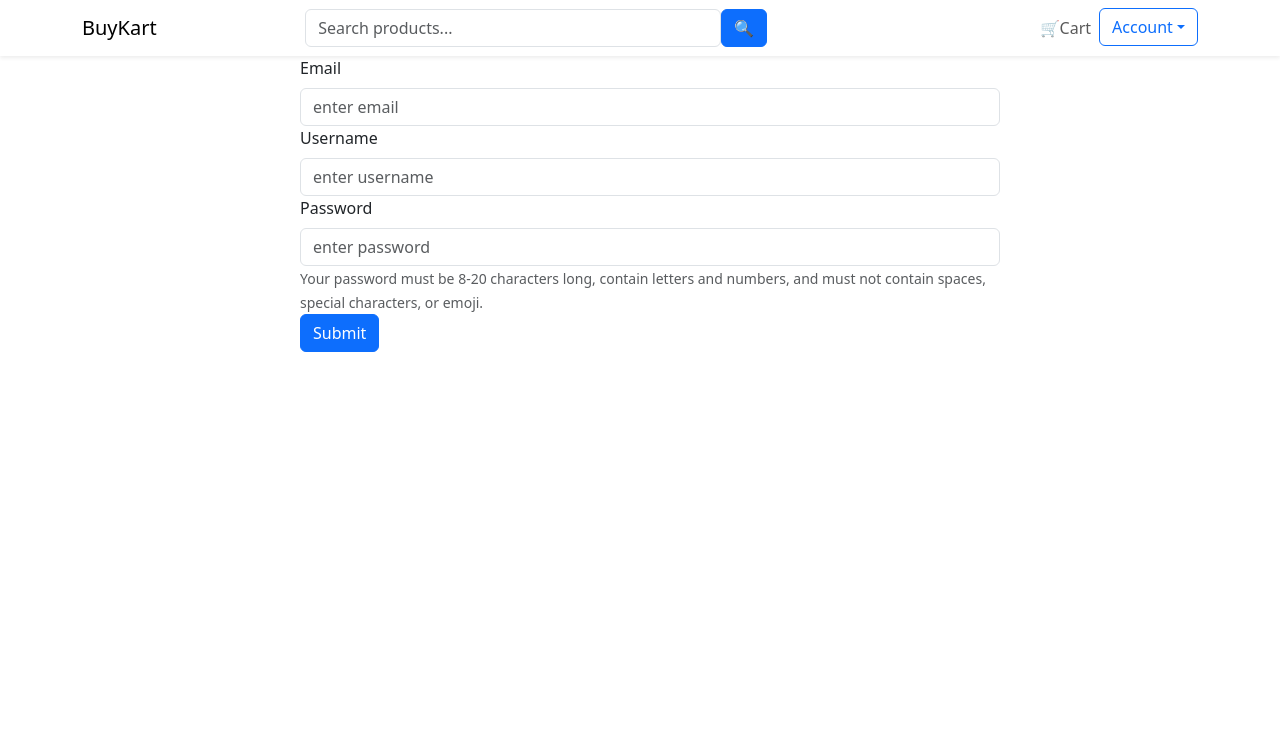
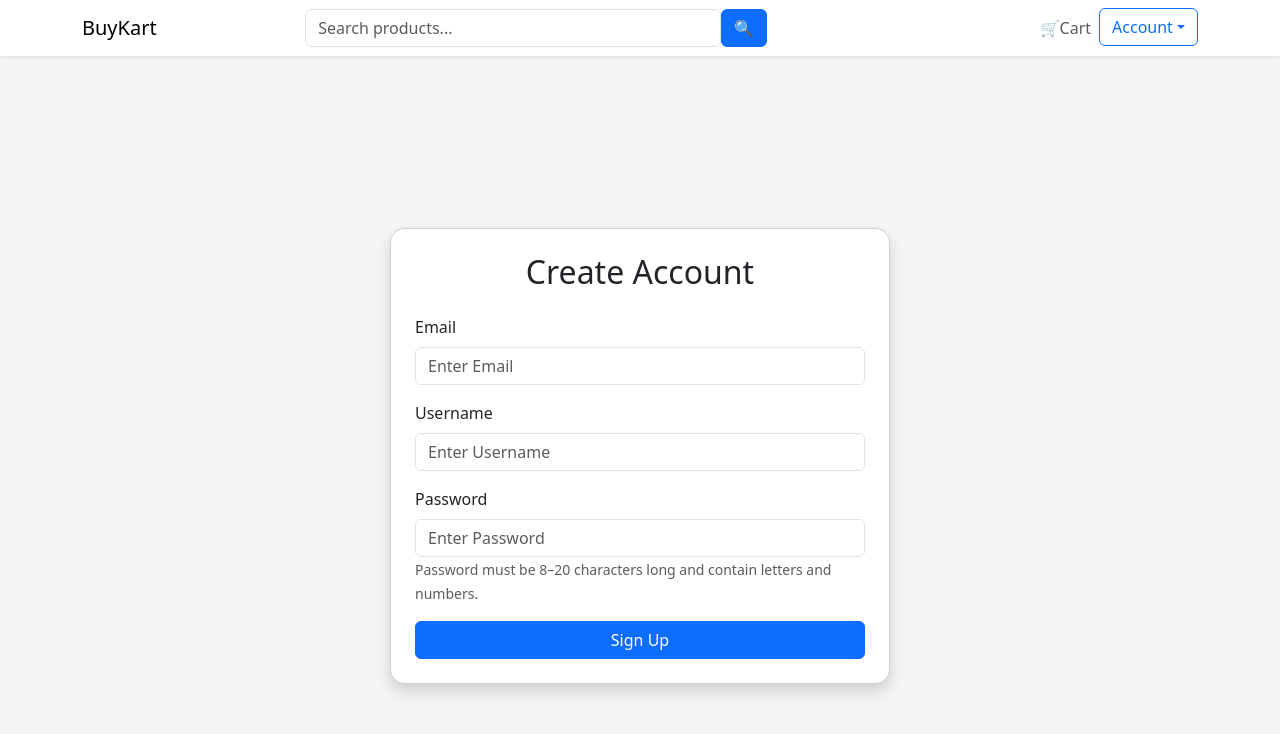
Before and after one commit to nabiya05/BuyKart, a React (Vite) app in the folder frontendd/: page /user/signup in a window 1280 px wide. Shown: the top 734 px of the page. Built offline with nearby package versions, Linux system fonts and the light colour scheme.

Commit message:
Refactor Signup component layout and error handling
Refactor signup form for improved readability and structure.

```diff
--- a/frontendd/pages/signup.jsx
+++ b/frontendd/pages/signup.jsx
@@ -1,42 +1,111 @@
-import { useState } from 'react';
-import Button from 'react-bootstrap/Button';
-import Form from 'react-bootstrap/Form';
+import { useState } from "react";
+import Button from "react-bootstrap/Button";
+import Form from "react-bootstrap/Form";
+import Card from "react-bootstrap/Card";
+import Container from "react-bootstrap/Container";
 import axios from "axios";
 import { useNavigate } from "react-router-dom";
 
 function Signup() {
-    const [email,setEmail]=useState("");
-    const [username, setUsername]=useState("")
-    const [password, setPassword]=useState("")
+  const [email, setEmail] = useState("");
+  const [username, setUsername] = useState("");
+  const [password, setPassword] = useState("");
 
-    const navigate = useNavigate();
+  const navigate = useNavigate();
 
-    const onSubmit = async(e)=>{
-        e.preventDefault()
-        try{
-            const response = await axios.post("https://buykartproject.onrender.com/user/signup",{email,username,password});
-            alert("signup successfull")
-            navigate("/");
-        }catch(err){
-            console.log(err)
+  const onSubmit = async (e) => {
+    e.preventDefault();
+
+    try {
+      await axios.post(
+        "https://buykartproject.onrender.com/user/signup",
+        {
+          email,
+          username,
+          password,
         }
+      );
+
+      alert("Signup Successful");
+      navigate("/");
+    } catch (err) {
+      console.log(err);
+      alert("Signup Failed");
     }
+  };
+
   return (
-    <div>
-        <form onSubmit={onSubmit} style={{height:"600px", width:"700px", marginLeft:"300px"}}>
-            <Form.Label htmlFor="inputPassword5">Email</Form.Label>
-           <Form.Control type="email" placeholder='enter email' onChange={(e)=>setEmail(e.target.value)} value={email} id="inputPassword5" aria-describedby="passwordHelpBlock" />
-           <Form.Label htmlFor="inputPassword5">Username</Form.Label>
-           <Form.Control  type="text" placeholder='enter username' onChange={(e)=>setUsername(e.target.value)} value={username} id="inputPassword5" aria-describedby="passwordHelpBlock" />
-            <Form.Label htmlFor="inputPassword5">Password</Form.Label>
-           <Form.Control type="password" placeholder='enter password' onChange={(e)=>setPassword(e.target.value)} value={password} id="inputPassword5" aria-describedby="passwordHelpBlock" />
-            <Form.Text id="passwordHelpBlock" muted>
-              Your password must be 8-20 characters long, contain letters and numbers,
-                and must not contain spaces, special characters, or emoji.
-            </Form.Text><br/>
-            <Button variant="primary" type='submit'>Submit</Button>
+    <div
+      style={{
+        minHeight: "100vh",
+        background: "#f5f5f5",
+        display: "flex",
+        justifyContent: "center",
+        alignItems: "center",
+        padding: "20px",
+      }}
+    >
+      <Container>
+        <div
+          className="d-flex justify-content-center align-items-center"
+        >
+          <Card
+            className="shadow p-4"
+            style={{
+              width: "100%",
+              maxWidth: "500px",
+              borderRadius: "15px",
+            }}
+          >
+            <h2 className="text-center mb-4">Create Account</h2>
 
-        </form>
+            <Form onSubmit={onSubmit}>
+              <Form.Group className="mb-3">
+                <Form.Label>Email</Form.Label>
+                <Form.Control
+                  type="email"
+                  placeholder="Enter Email"
+                  value={email}
+                  onChange={(e) => setEmail(e.target.value)}
+                  required
+                />
+              </Form.Group>
+
+              <Form.Group className="mb-3">
+                <Form.Label>Username</Form.Label>
+                <Form.Control
+                  type="text"
+                  placeholder="Enter Username"
+                  value={username}
+                  onChange={(e) => setUsername(e.target.value)}
+                  required
+                />
+              </Form.Group>
+
+              <Form.Group className="mb-3">
+                <Form.Label>Password</Form.Label>
+                <Form.Control
+                  type="password"
+                  placeholder="Enter Password"
+                  value={password}
+                  onChange={(e) => setPassword(e.target.value)}
+                  required
+                />
+                <Form.Text muted>
+                  Password must be 8–20 characters long and contain letters and
+                  numbers.
+                </Form.Text>
+              </Form.Group>
+
+              <div className="d-grid">
+                <Button variant="primary" type="submit">
+                  Sign Up
+                </Button>
+              </div>
+            </Form>
+          </Card>
+        </div>
+      </Container>
     </div>
   );
 }
```
